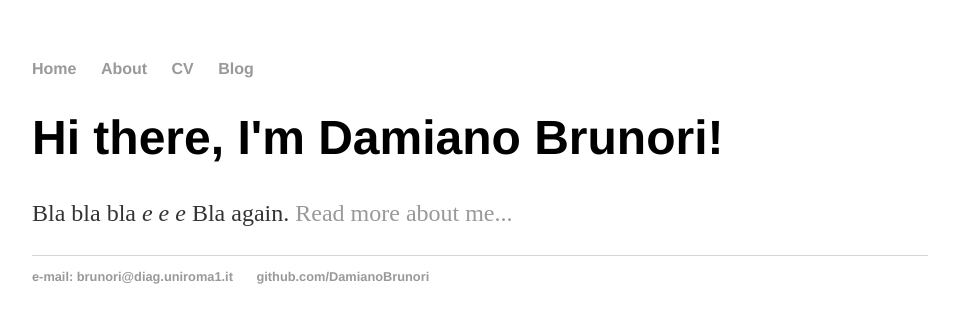
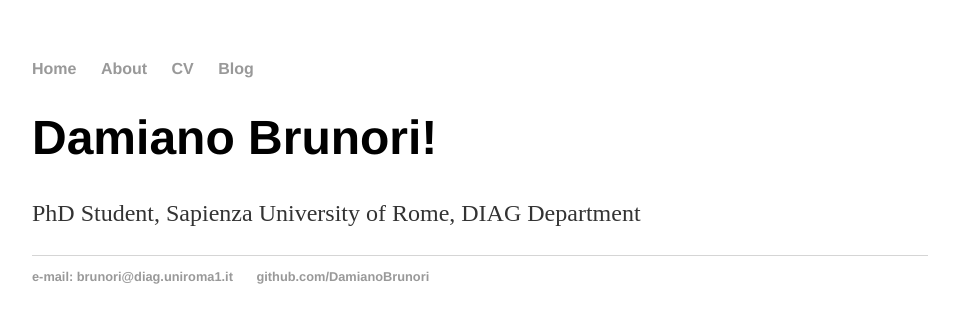
Before and after one commit to DamianoBrunori/DamianoBrunori.github.io, a plain HTML site: page index.html in a window 1280 px wide. Shown: the whole page, without its empty margins (160-1119 px from the left). Drawn offline with Linux system fonts and the light colour scheme.

Commit message:
Update index.html

```diff
--- a/index.html
+++ b/index.html
@@ -16,8 +16,8 @@
 		</nav>
 		<div class="container">
     		<div class="blurb">
-        		<h1>Hi there, I'm Damiano Brunori!</h1>
-				<p> Bla bla bla <em> e e e </em> Bla again. <a href="/about">Read more about me...</a></p>
+        		<h1>Damiano Brunori!</h1>
+				<p> PhD Student, Sapienza University of Rome, DIAG Department</p>
     		</div><!-- /.blurb -->
 		</div><!-- /.container -->
 		<footer>
```
